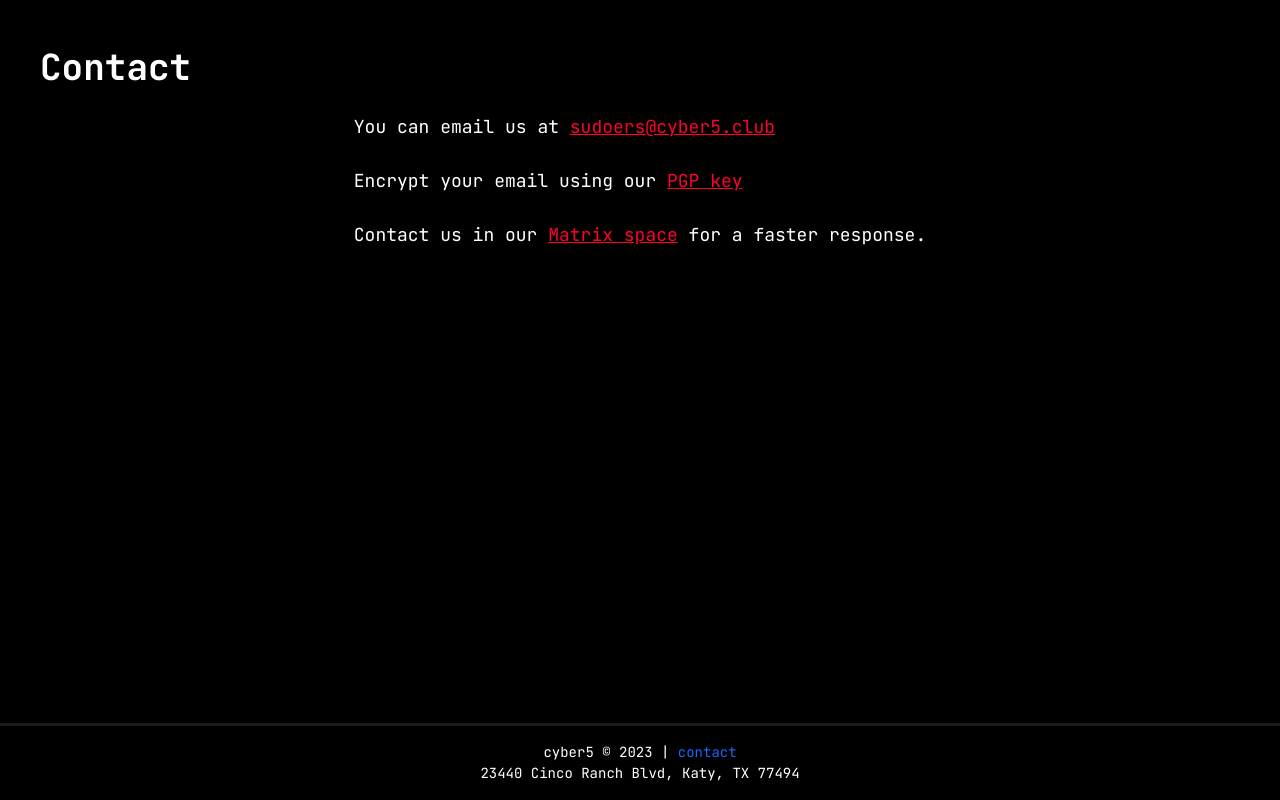
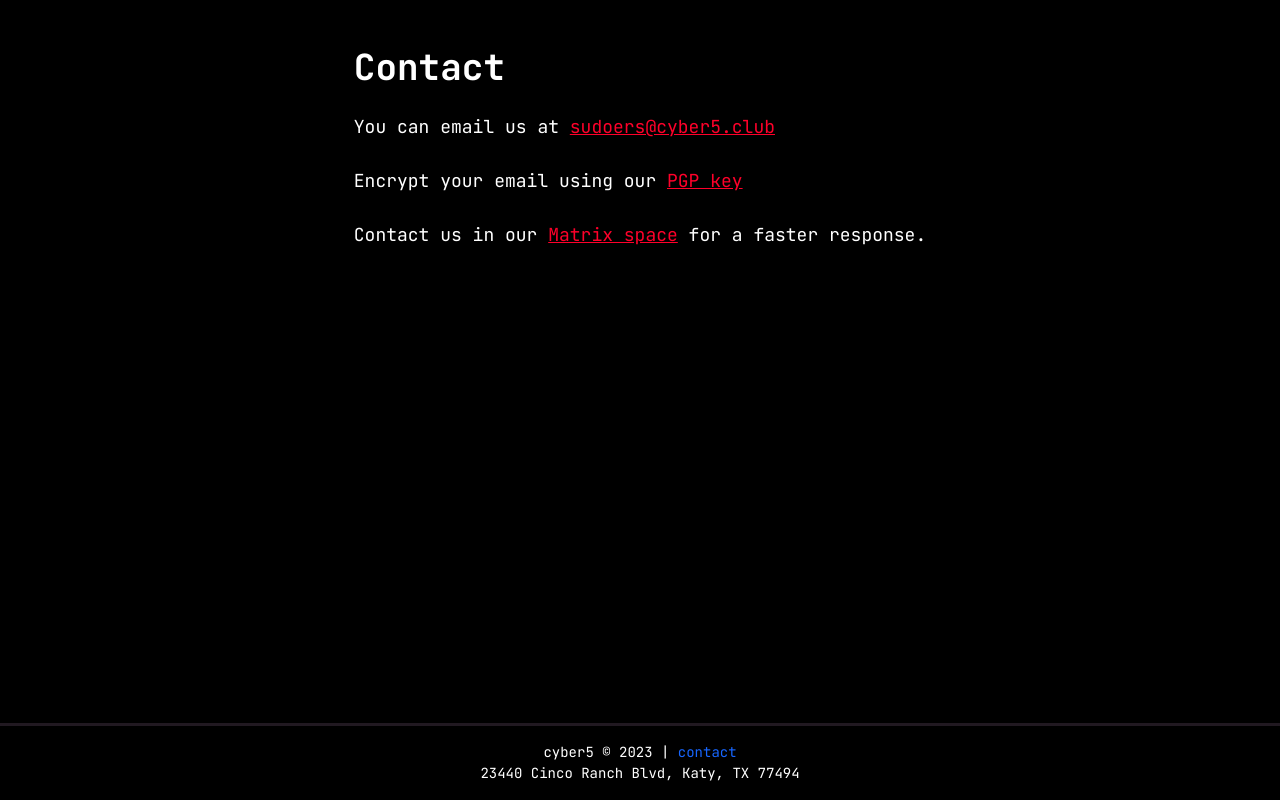
Before and after one commit to cyber5-crhs/website, a Next.js app: page /contact in a window 1280 px wide. Built offline with nearby package versions, Linux system fonts and the light colour scheme.

Commit message:
Max width

```diff
--- a/pages/contact.tsx
+++ b/pages/contact.tsx
@@ -4,8 +4,6 @@
   Text,
   Flex,
   Spacer,
-  ButtonGroup,
-  textDecoration,
 } from "@chakra-ui/react";
 
 import Link from "next/link";
--- a/styles/Contact.module.scss
+++ b/styles/Contact.module.scss
@@ -26,4 +26,5 @@
   display: flex;
   flex-direction: column;
   justify-content: space-between;
+  align-items: center;
 }
```
